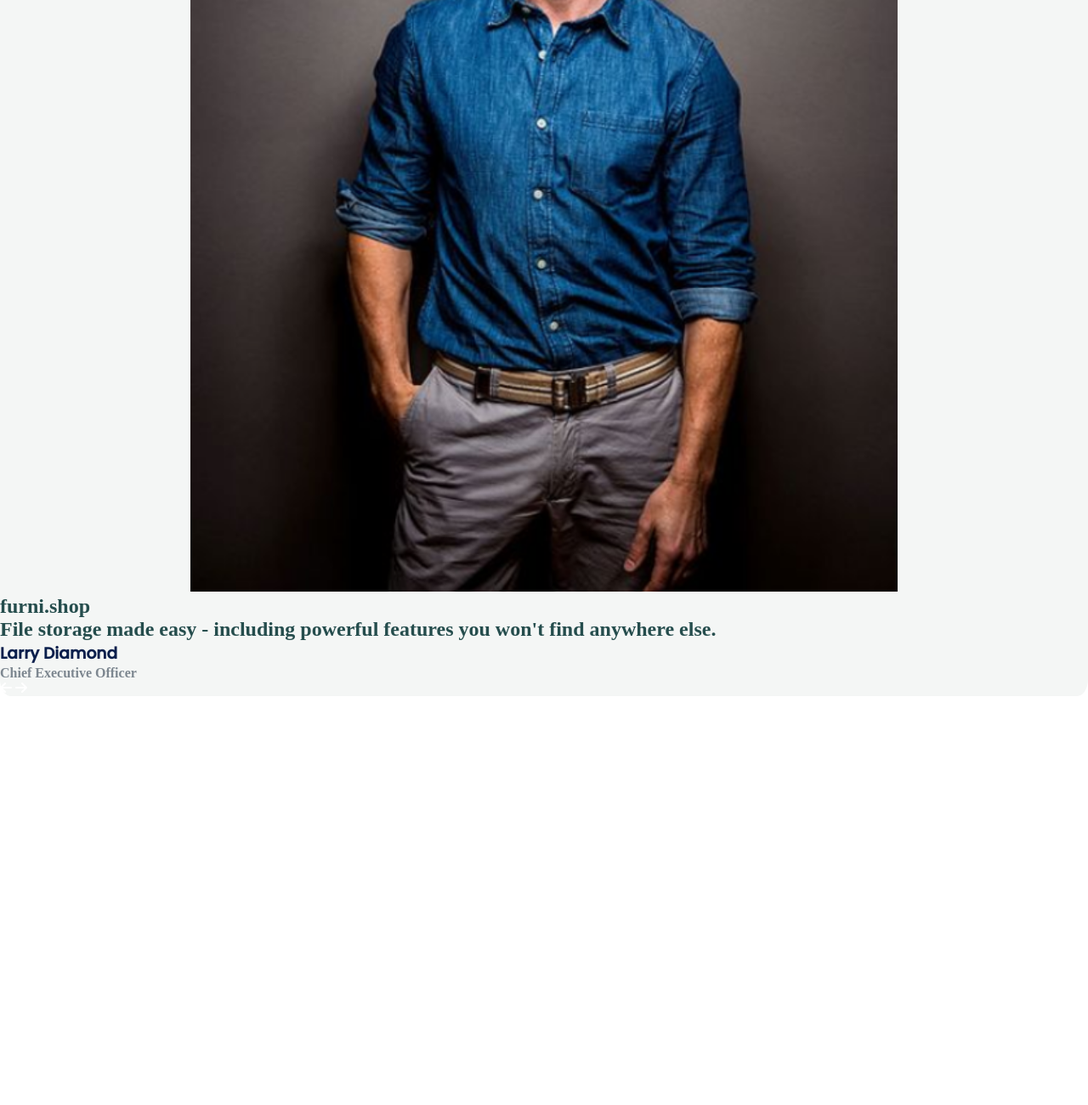
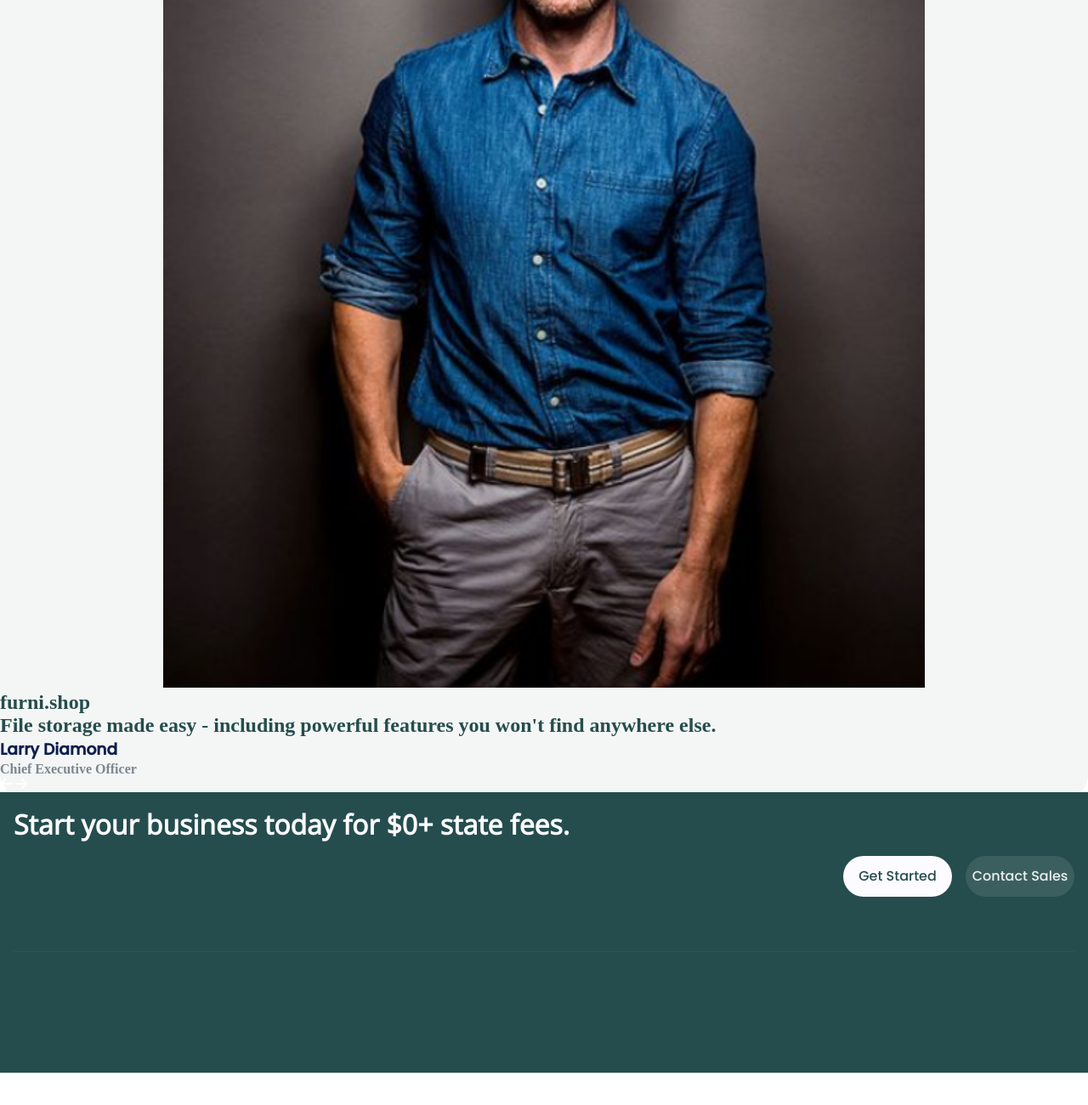
Before and after one commit to zmunir93/furni.shop, a plain HTML site: page index.html in a window 1280 px wide. Shown: the part 4713-6013 px from the top of the page at 85% size. Before the commit the page ends 5658 px from the top, so only its background shows below. Drawn offline with nearby package versions, Linux system fonts and the light colour scheme.

Commit message:
started on the footer

```diff
--- a/index.html
+++ b/index.html
@@ -7,7 +7,10 @@
         <script src="https://kit.fontawesome.com/0eca62e181.js" crossorigin="anonymous"></script>
         <link rel="preconnect" href="https://fonts.googleapis.com">
         <link rel="preconnect" href="https://fonts.gstatic.com" crossorigin>
-        <link href="https://fonts.googleapis.com/css2?family=Poppins:wght@500&display=swap" rel="stylesheet">
+        <!-- <link href="https://fonts.googleapis.com/css2?family=Poppins:wght@500&display=swap" rel="stylesheet"> -->
+        <link rel="preconnect" href="https://fonts.googleapis.com">
+        <link rel="preconnect" href="https://fonts.gstatic.com" crossorigin>
+        <link href="https://fonts.googleapis.com/css2?family=Open+Sans:wght@300&family=Poppins:wght@500&display=swap" rel="stylesheet">
         <script src="script.js" async defer></script>
     </head>
     <body>
@@ -230,8 +233,10 @@
                 <h4>File storage made easy - including powerful features you won't find anywhere else.</h4>
             </div>
             <div id="client-bottom-container">
-                <i class="fa-solid fa-star"></i>
-                <img src="img/portrait-headshot.png">
+                <div id="image-with-star">
+                    <i class="fa-solid fa-star" id="star"></i>
+                    <img src="img/portrait-headshot.png">
+                </div>
                 <h2>furni.shop</h2>
                 <h2>File storage made easy - including powerful features you won't find anywhere else.</h2>
                 <h3>Larry Diamond</h3>
@@ -241,7 +246,16 @@
             </div>
         </section>
 
-
+        <footer>
+            <div id="top-footer-container">
+                <h2>Start your business today for $0+ state fees.</h2>
+                <div id="footer-button-container">
+                    <button id="foot-btn1">Get Started</button>
+                    <button id="foot-btn2">Contact Sales</button>
+                </div>
+            </div>
+            <br><br><br><br><br><br><br>
+        </footer>
 
 
 
--- a/style.css
+++ b/style.css
@@ -423,11 +423,23 @@ a {
 	padding: 5rem 0;
 }
 
+#client-bottom-container #star {
+	color: #FFD766;
+	background-color: #FFFFFF;
+	width: 3rem;
+	height: 3rem;
+	display: flex;
+	justify-content: center;
+	align-items: center;
+	border-radius: 50%;
+	position: relative;
+	top: 10rem;
+    left: 10%;
+}
+
 #client-bottom-container img {
-	width: 65%;
-	/* margin: 0rem 0 0rem 0; */
-	margin-left: 17.5%;
-	margin-right: 17.5%;
+	width: 70%;
+	margin: 0 15% 0 15%
 }
 
 #client-top-container i {
@@ -442,6 +454,47 @@ a {
 	padding-top: 1em;
 }
 
+footer {
+	background-color: #254D4D;
+	padding: 1rem;
+}
+
+#top-footer-container {
+	border-bottom: 1px solid #2C5453;
+	padding-bottom: 3rem;
+
+}
+
+#top-footer-container h2 {
+	font-family: 'Open Sans', sans-serif;
+	color: #FCFBFF;
+	font-size: 2rem;
+}
+
+#footer-button-container {
+	margin: 1rem 0;
+	display: flex;
+	justify-content: flex-end;
+}
+
+#foot-btn1 {
+	font-family: 'Poppins', sans-serif;
+	width: 8rem;
+	height: 3rem;
+	background-color: #FCFBFF;
+	color: #254D4D;
+	border-radius: 34px;
+	margin-right: 1rem;
+}
+
+#foot-btn2 {
+	font-family: 'Poppins', sans-serif;
+	width: 8rem;
+	height: 3rem;
+	background-color: #3B5F5F;
+	color: #ECEFF2;
+	border-radius: 34px;
+}
 
 
 @media only screen and (min-width: 900px) {
```
